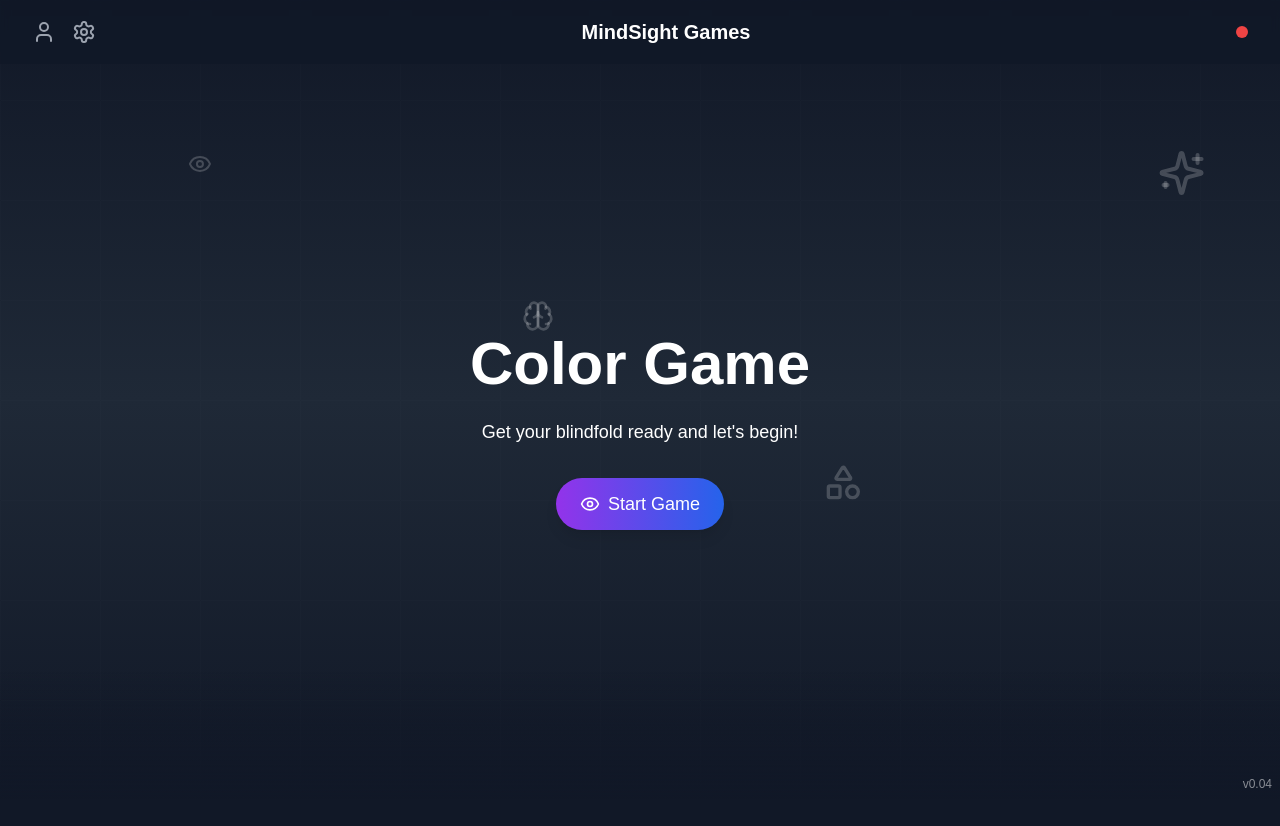
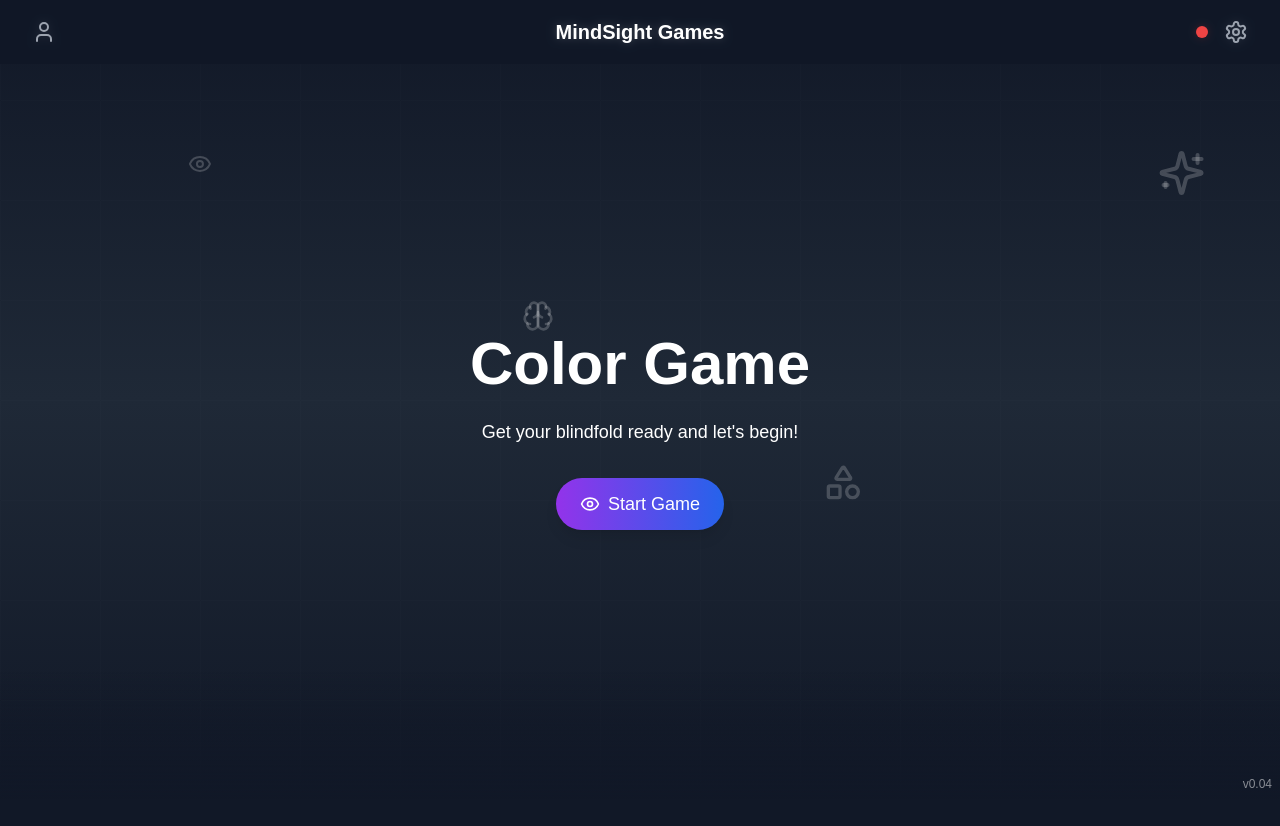
Before and after one commit to yummywakame/remote-viewing-games-v2, a Next.js app: page /color-game in a window 1280 px wide. Shown: the top 826 px of the page. Before the commit the page ends 800 px from the top, so only its background shows below. Built offline with nearby package versions, Linux system fonts and the light colour scheme; a web font is replaced by a local one.

Commit message:
moved header to its own component

```diff
--- a/src/app/components/BaseGame.js
+++ b/src/app/components/BaseGame.js
@@ -1,12 +1,12 @@
 'use client'
 
 import React, { useState, useEffect, useCallback, useRef } from 'react'
-import { motion, AnimatePresence } from 'framer-motion'
-import { Settings, User } from 'lucide-react'
+import { AnimatePresence } from 'framer-motion'
 import { useRouter } from 'next/navigation'
 import FloatingBubble from './FloatingBubble'
 import UserPreferences from './UserPreferences'
 import GameDisplay from './GameDisplay'
+import Header from './Header'
 import DOMPurify from 'isomorphic-dompurify'
 import Promise from 'promise';
 
@@ -292,44 +292,12 @@ export default function BaseGame({
 
   return (
     <div className="relative h-screen overflow-auto">
-      <div className="fixed top-0 left-0 right-0 bg-gray-900/80 backdrop-blur-sm z-[100]">
-        <div className="max-w-7xl mx-auto px-4 sm:px-6 lg:px-8">
-          <div className="flex items-center justify-between h-16">
-            <div className="flex items-center space-x-4">
-              <button
-                onClick={() => setIsUserPreferencesOpen(true)}
-                className="text-gray-400 hover:text-white transition-colors"
-                aria-label="Open user preferences"
-              >
-                <User size={24} />
-              </button>
-              <motion.button
-                onClick={() => setIsSettingsOpen(true)}
-                className="text-gray-400 hover:text-white transition-colors"
-                aria-label="Open game settings"
-                initial={{ rotate: 0 }}
-                whileHover={{ rotate: 90 }}
-                transition={{ duration: 0.2 }}
-              >
-                <Settings size={24} />
-              </motion.button>
-            </div>
-            <button
-              onClick={handleTitleClick}
-              className="text-white text-xl font-bold hover:text-gray-300 transition-colors"
-            >
-              MindSight Games
-            </button>
-            <div className="flex items-center space-x-4">
-              {isListening && !isSpeaking ? (
-                <div className="w-3 h-3 rounded-full bg-green-500 animate-pulse" />
-              ) : (
-                <div className="w-3 h-3 rounded-full bg-red-500" />
-              )}
-            </div>
-          </div>
-        </div>
-      </div>
+      <Header
+        isListening={isListening && !isSpeaking}
+        isSpeaking={isSpeaking}
+        onOpenUserPreferences={() => setIsUserPreferencesOpen(true)}
+        onOpenGameSettings={() => setIsSettingsOpen(true)}
+      />
 
       <GameDisplay
         gameType={gameType}
--- a/src/app/components/FloatingBubble.js
+++ b/src/app/components/FloatingBubble.js
@@ -10,7 +10,7 @@ export default function FloatingBubble({ word = '' }) {
           initial={{ opacity: 0, y: -20 }}
           animate={{ opacity: 1, y: 0 }}
           exit={{ opacity: 0, y: -20 }}
-          className="fixed top-[50px] right-[50px] z-[200]"
+          className="fixed top-[90px] left-0 right-0 flex justify-center z-[300]"
         >
           <div className="bg-white/90 backdrop-blur-sm px-6 py-3 rounded-2xl shadow-lg">
             <p className="text-xl font-bold text-gray-900">{word}</p>
--- /dev/null
+++ b/src/app/components/Header.js
@@ -0,0 +1,64 @@
+'use client'
+
+import React from 'react'
+import { motion } from 'framer-motion'
+import { Settings, User } from 'lucide-react'
+import Link from 'next/link'
+import { usePathname } from 'next/navigation'
+
+const Header = ({ isListening, isSpeaking, onOpenUserPreferences, onOpenGameSettings }) => {
+  const pathname = usePathname()
+  const isHomePage = pathname === '/'
+
+  return (
+    <div className="fixed top-0 left-0 right-0 bg-gray-900/80 backdrop-blur-sm z-[100]">
+      <div className="max-w-7xl mx-auto px-4 sm:px-6 lg:px-8">
+        <div className="relative flex items-center justify-center h-16">
+          {/* Left side */}
+          <div className="absolute left-0 flex items-center space-x-4">
+            <button
+              onClick={onOpenUserPreferences}
+              className="text-gray-400 hover:text-white transition-colors"
+              aria-label="Open user preferences"
+            >
+              <User size={24} />
+            </button>
+          </div>
+
+          {/* Center title */}
+          <Link
+            href="/"
+            className={`text-white text-xl font-bold hover:text-gray-300 transition-colors ${isHomePage ? 'pointer-events-none' : ''}`}
+          >
+            MindSight Games
+          </Link>
+
+          {/* Right side */}
+          <div className="absolute right-0 flex items-center space-x-4">
+            {!isHomePage && (
+              <>
+                {isListening && !isSpeaking ? (
+                  <div className="w-3 h-3 rounded-full bg-green-500 animate-pulse" />
+                ) : (
+                  <div className="w-3 h-3 rounded-full bg-red-500" />
+                )}
+                <motion.button
+                  onClick={onOpenGameSettings}
+                  className="text-gray-400 hover:text-white transition-colors"
+                  aria-label="Open game settings"
+                  initial={{ rotate: 0 }}
+                  whileHover={{ rotate: 90 }}
+                  transition={{ duration: 0.2 }}
+                >
+                  <Settings size={24} />
+                </motion.button>
+              </>
+            )}
+          </div>
+        </div>
+      </div>
+    </div>
+  )
+}
+
+export default Header
--- a/src/app/layout.js
+++ b/src/app/layout.js
@@ -2,8 +2,9 @@
 
 import './globals.css'
 import { Andika } from 'next/font/google'
-import { useState, useEffect } from 'react'
+import { useState } from 'react'
 import UserPreferences from './components/UserPreferences'
+import Header from './components/Header'
 
 const andika = Andika({
   subsets: ['latin'],
@@ -15,21 +16,17 @@ const andika = Andika({
 
 export default function RootLayout({ children }) {
   const [isUserPreferencesOpen, setIsUserPreferencesOpen] = useState(false)
-  const [params, setParams] = useState(null)
-
-  useEffect(() => {
-    if (typeof window !== 'undefined') {
-      setParams(new URLSearchParams(window.location.search))
-    }
-  }, [])
 
   return (
     <html lang="en" className={andika.variable}>
       <body className={`font-sans h-screen overflow-hidden bg-gray-900 relative`}>
+        <Header
+          onOpenUserPreferences={() => setIsUserPreferencesOpen(true)}
+        />
         <div className="fixed-full pointer-events-none">
           <div className="absolute inset-x-0 bottom-0 h-32 bg-gradient-to-t from-gray-900 to-transparent" />
         </div>
-        <main className="h-screen relative z-10">
+        <main className="h-screen relative z-10 pt-16">
           <div className="max-w-[600px] px-5 mx-auto h-full">
             {children}
           </div>
--- a/src/app/page.js
+++ b/src/app/page.js
@@ -27,17 +27,6 @@ export default function Home() {
       <div className="fixed-full">
         <div className="absolute inset-0 bg-gradient-to-b from-gray-900 via-gray-800 to-gray-900">
           <div className="absolute inset-0 bg-[url('/grid.svg')] opacity-10"></div>
-        </div>
-      </div>
-
-      {/* MindSight Games title */}
-      <div className="fixed-top z-10">
-        <div className="max-w-7xl mx-auto px-4 sm:px-6 lg:px-8">
-          <div className="flex items-center justify-center h-16">
-            <h1 className="text-white text-xl font-bold">
-              MindSight Games
-            </h1>
-          </div>
         </div>
       </div>
 
--- a/src/app/shape-game/page.js
+++ b/src/app/shape-game/page.js
@@ -21,8 +21,7 @@ export default function ShapeGamePage() {
         animate={{ opacity: 1 }}
         transition={{ duration: 1 }}
       >
-        {[Eye, Brain, Shapes,
-Sparkles].map((Icon, index) => (
+        {[Eye, Brain, Shapes, Sparkles].map((Icon, index) => (
           <motion.div
             key={index}
             className="absolute text-white/20"
```
Also changed, not shown: src/app/color-game/page.js (line endings or trailing spaces).
